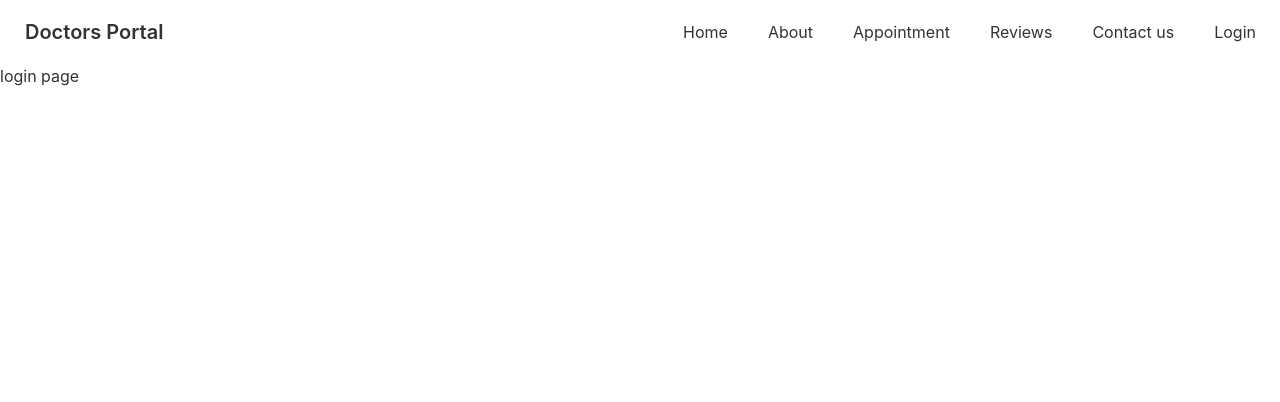
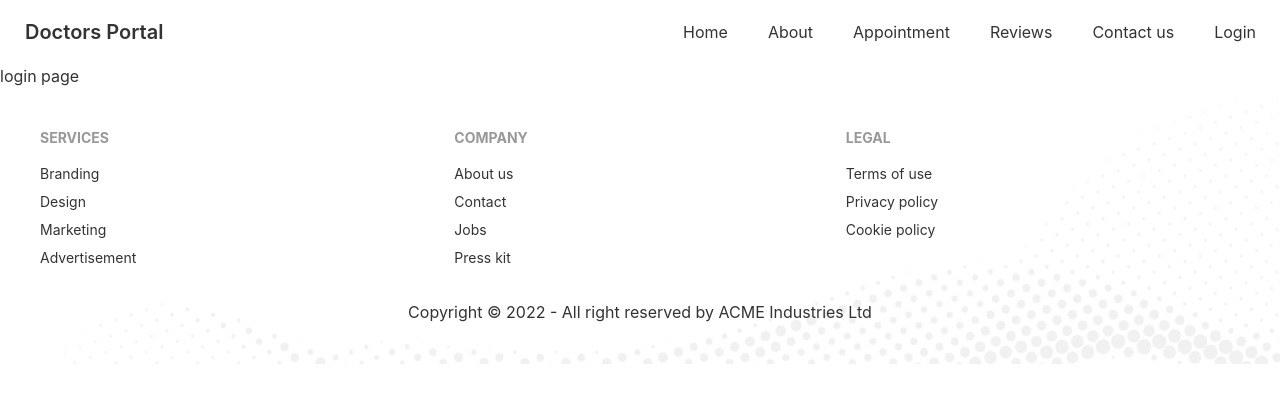
Before and after one commit to forhadmia1/doctors-portal, a React (Create React App) app: page /login in a window 1280 px wide. Shown: the top 402 px of the page. Built offline with nearby package versions, Linux system fonts and the light colour scheme.

Commit message:
home page is complete

```diff
--- a/src/App.js
+++ b/src/App.js
@@ -4,6 +4,7 @@ import { Route, Routes } from 'react-router-dom';
 import Home from './Pages/Home/Home';
 import About from './Pages/About/About';
 import Login from './Pages/Login/Login';
+import Footer from './Pages/Shared/Footer';
 
 function App() {
   return (
@@ -14,6 +15,7 @@ function App() {
         <Route path='/about' element={<About />} />
         <Route path='/login' element={<Login />} />
       </Routes>
+      <Footer />
     </div>
   );
 }
--- a/src/Pages/Home/Contact/Contact.js
+++ b/src/Pages/Home/Contact/Contact.js
@@ -10,9 +10,9 @@ const Contact = () => {
             </div>
             <div className='mt-10 md:w-1/3 mx-auto w-full p-4'>
                 <form className='flex items-center flex-col gap-5'>
-                    <input type="email" placeholder="Email" class="input w-full" />
-                    <input type="email" placeholder="Subject" class="input w-full" />
-                    <textarea class="textarea w-full" rows={4} placeholder="Message"></textarea>
+                    <input type="email" placeholder="Email" className="input w-full" />
+                    <input type="email" placeholder="Subject" className="input w-full" />
+                    <textarea className="textarea w-full" rows={4} placeholder="Message"></textarea>
                     <ButtonPrimary>Submit</ButtonPrimary>
                 </form>
             </div>
--- a/src/Pages/Home/Info/InfoCard/InfoCard.js
+++ b/src/Pages/Home/Info/InfoCard/InfoCard.js
@@ -3,10 +3,10 @@ import React from 'react';
 const InfoCard = ({ card }) => {
     const { title, img, description, bgColor } = card;
     return (
-        <div class={`p-3 card lg:card-side bg-base-100 shadow-xl ${bgColor}`} >
+        <div className={`p-3 card lg:card-side bg-base-100 shadow-xl ${bgColor}`} >
             <figure><img src={img} alt="Album" /></figure>
-            <div class="card-body text-white">
-                <h2 class="card-title">{title}</h2>
+            <div className="card-body text-white">
+                <h2 className="card-title">{title}</h2>
                 <p>{description}</p>
             </div>
         </div >
--- a/src/Pages/Home/MakeAppointment/MakeAppointment.js
+++ b/src/Pages/Home/MakeAppointment/MakeAppointment.js
@@ -4,15 +4,15 @@ import ButtonPrimary from '../../Shared/ButtonPrimary';
 
 const MakeAppointment = () => {
     return (
-        <div class="hero bg-[url('/src/assets/images/appointment.png')] px-4 py-16 md:p-0">
-            <div class="hero-content grid grid-cols-1 md:grid-cols-2 p-0">
+        <div className="hero bg-[url('/src/assets/images/appointment.png')] px-4 py-16 md:p-0">
+            <div className="hero-content grid grid-cols-1 md:grid-cols-2 p-0">
                 <div>
                     <img className='mt-[-100px] hidden md:block' src={MakeAppointmentimg} alt='' />
                 </div>
                 <div className='text-white'>
                     <h3 className='text-xl text-secondary'>Appointment</h3>
-                    <h1 class="text-5xl font-bold">Box Office News!</h1>
-                    <p class="py-6">Provident cupiditate voluptatem et in. Quaerat fugiat ut assumenda excepturi exercitationem quasi. In deleniti eaque aut repudiandae et a id nisi.</p>
+                    <h1 className="text-5xl font-bold">Box Office News!</h1>
+                    <p className="py-6">Provident cupiditate voluptatem et in. Quaerat fugiat ut assumenda excepturi exercitationem quasi. In deleniti eaque aut repudiandae et a id nisi.</p>
                     <ButtonPrimary>get started</ButtonPrimary>
                 </div>
             </div>
--- a/src/Pages/Home/Services/ServiceCard/ServiceCard.js
+++ b/src/Pages/Home/Services/ServiceCard/ServiceCard.js
@@ -3,12 +3,12 @@ import React from 'react';
 const ServiceCard = ({ service }) => {
     const { title, img, description } = service;
     return (
-        <div class="card w-96 bg-base-100">
-            <figure class="px-10 pt-10">
-                <img src={img} alt="Shoes" class="rounded-xl" />
+        <div className="card w-96 bg-base-100">
+            <figure className="px-10 pt-10">
+                <img src={img} alt="Shoes" className="rounded-xl" />
             </figure>
-            <div class="card-body items-center text-center">
-                <h2 class="card-title">{title}</h2>
+            <div className="card-body items-center text-center">
+                <h2 className="card-title">{title}</h2>
                 <p>{description}</p>
             </div>
         </div>
--- a/src/Pages/Home/Testimonial/TestimonialCard/TestimonialCard.js
+++ b/src/Pages/Home/Testimonial/TestimonialCard/TestimonialCard.js
@@ -3,7 +3,7 @@ import React from 'react';
 const TestimonialCard = ({ testimonil }) => {
     const { name, comment, img, country } = testimonil;
     return (
-        <div class="card w-full bg-base-100 p-5">
+        <div className="card w-full bg-base-100 p-5">
             <p>{comment}</p>
             <div className='flex items-center mt-9'>
                 <div className='bg-secondary p-1 rounded-full'>
--- /dev/null
+++ b/src/Pages/Shared/Footer.js
@@ -0,0 +1,36 @@
+import React from 'react';
+import { Link } from 'react-router-dom';
+
+const Footer = () => {
+    return (
+        <footer className="p-10 bg-[url('/src/assets/images/footer.png')] bg-cover">
+            <div className='footer'>
+                <div>
+                    <span className="footer-title">Services</span>
+                    <Link to='' className="link link-hover">Branding</Link>
+                    <Link to='' className="link link-hover">Design</Link>
+                    <Link to='' className="link link-hover">Marketing</Link>
+                    <Link to='' className="link link-hover">Advertisement</Link>
+                </div>
+                <div>
+                    <span className="footer-title">Company</span>
+                    <Link to='' className="link link-hover">About us</Link>
+                    <Link to='' className="link link-hover">Contact</Link>
+                    <Link to='' className="link link-hover">Jobs</Link>
+                    <Link to='' className="link link-hover">Press kit</Link>
+                </div>
+                <div>
+                    <span className="footer-title">Legal</span>
+                    <Link to='' className="link link-hover">Terms of use</Link>
+                    <Link to='' className="link link-hover">Privacy policy</Link>
+                    <Link to='' className="link link-hover">Cookie policy</Link>
+                </div>
+            </div>
+            <div className='mt-8'>
+                <p className='text-center'>Copyright &copy; 2022 - All right reserved by ACME Industries Ltd</p>
+            </div>
+        </footer>
+    );
+};
+
+export default Footer;
--- a/src/Pages/Shared/Navbar.js
+++ b/src/Pages/Shared/Navbar.js
@@ -6,10 +6,10 @@ const Navbar = () => {
         <div className="container navbar bg-base-100 mx-auto">
             <div className="navbar-start">
                 <div className="dropdown">
-                    <label tabindex="0" className="btn btn-ghost lg:hidden">
-                        <svg xmlns="http://www.w3.org/2000/svg" className="h-5 w-5" fill="none" viewBox="0 0 24 24" stroke="currentColor"><path stroke-linecap="round" stroke-linejoin="round" stroke-width="2" d="M4 6h16M4 12h8m-8 6h16" /></svg>
+                    <label tabIndex="0" className="btn btn-ghost lg:hidden">
+                        <svg xmlns="http://www.w3.org/2000/svg" className="h-5 w-5" fill="none" viewBox="0 0 24 24" stroke="currentColor"><path strokeLinecap="round" strokeLinejoin="round" strokeWidth="2" d="M4 6h16M4 12h8m-8 6h16" /></svg>
                     </label>
-                    <ul tabindex="0" className="menu menu-compact dropdown-content mt-3 p-2 shadow bg-base-100 rounded-box w-52">
+                    <ul tabIndex="0" className="menu menu-compact dropdown-content mt-3 p-2 shadow bg-base-100 rounded-box w-52">
                         <li><Link to={'/'} className='hover:bg-accent hover:text-white'>Home</Link></li>
                         <li><Link to={'/about'} className='hover:bg-accent hover:text-white'>About</Link></li>
                         <li><Link to={'/appointment'} className='hover:bg-accent hover:text-white'>Appointment</Link></li>
```
Also changed, not shown: src/Pages/Home/Services/ServiceHero/ServiceHero.js (+5 -5 lines).
